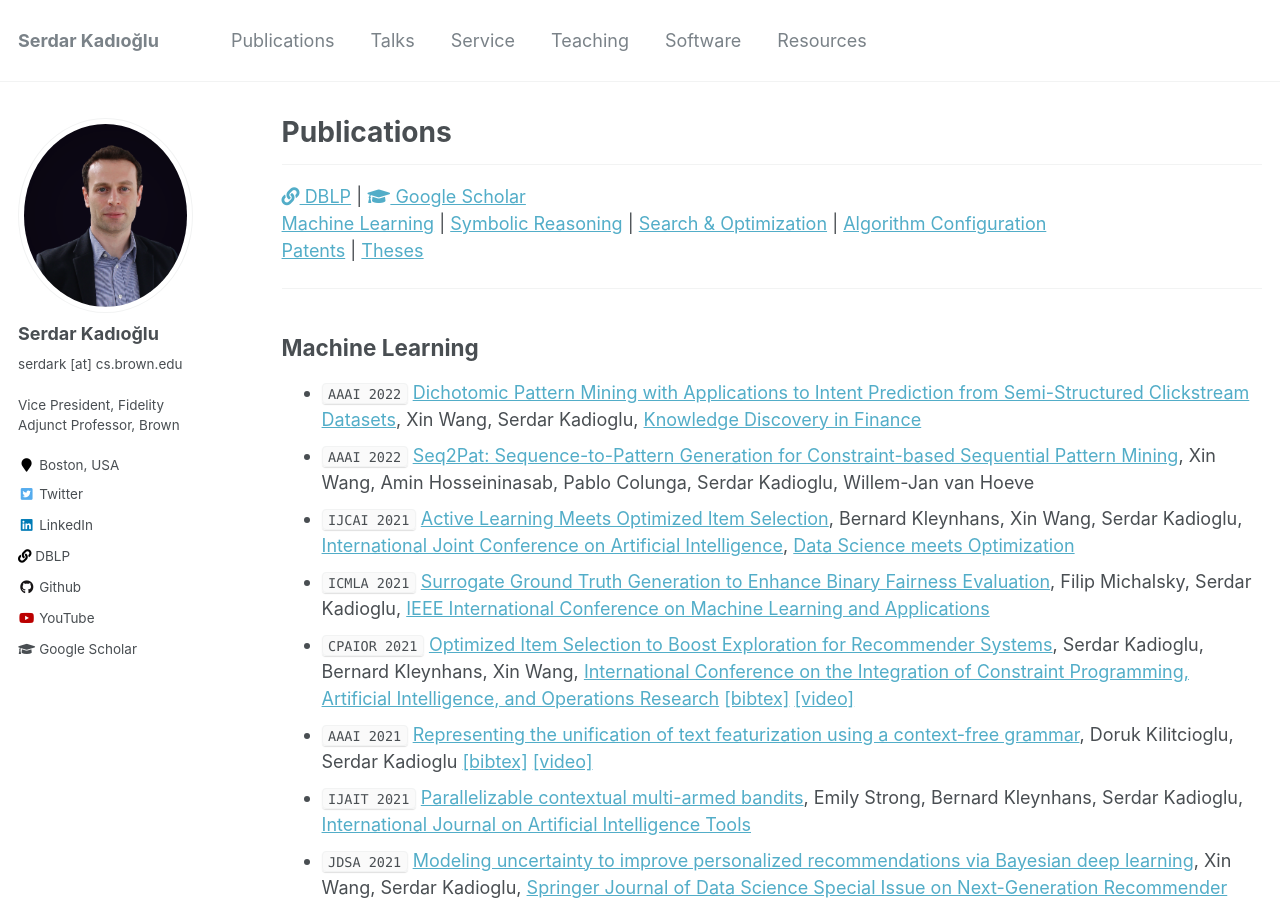
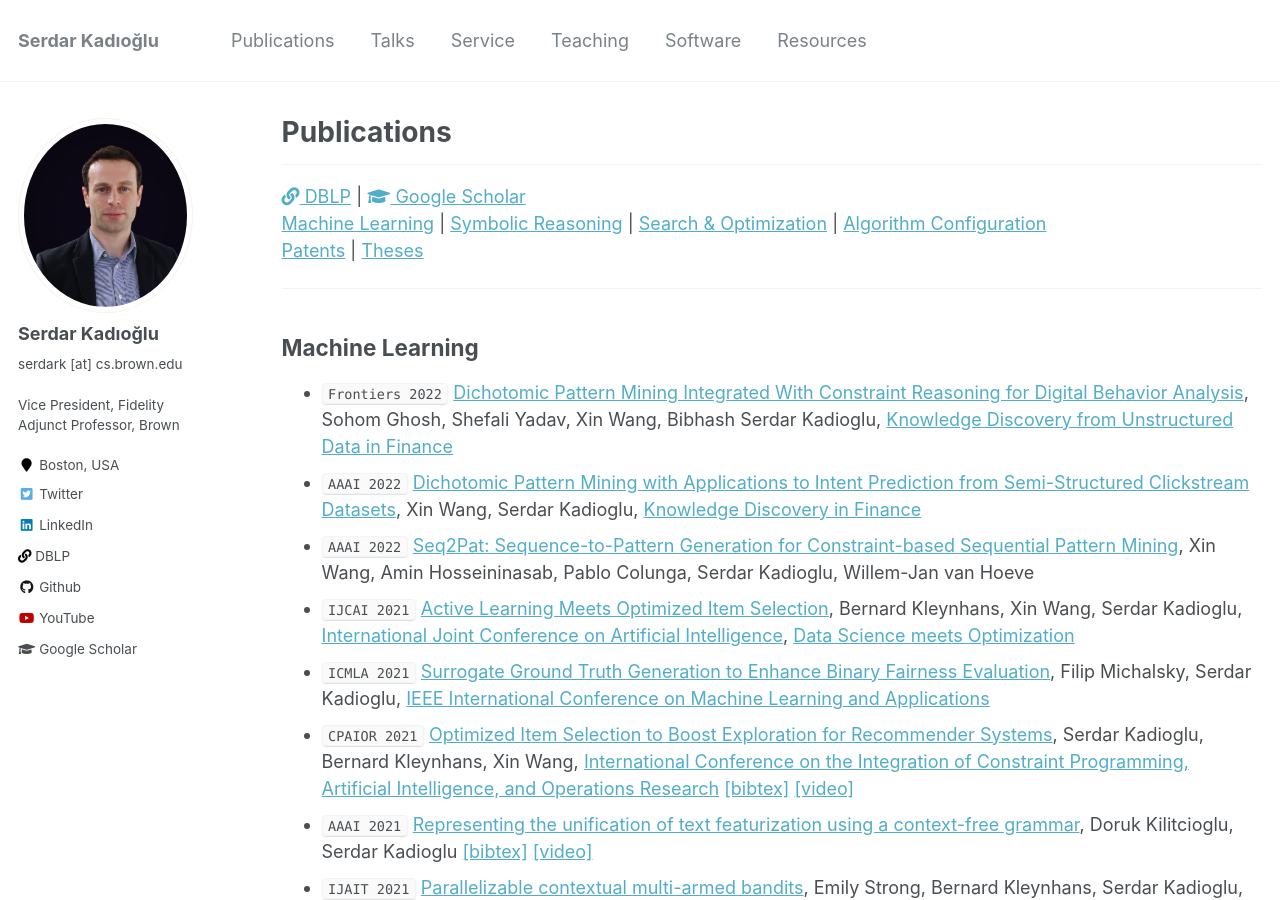
Before and after one commit to skadio/skadio.github.io, a Jekyll site: the page built from _pages/publications.md, in a window 1280 px wide and 900 px high. Built offline with Jekyll 4.4.1, drawn with Linux system fonts in a browser that asks for light colours.

Commit message:
Update publications.md

```diff
--- a/_pages/publications.md
+++ b/_pages/publications.md
@@ -18,6 +18,7 @@ author_profile: true
 ---
 
 ## Machine Learning
+* `Frontiers 2022` [Dichotomic Pattern Mining Integrated With Constraint Reasoning for Digital Behavior Analysis](https://www.frontiersin.org/articles/10.3389/frai.2022.868085/full?&utm_source=Email_to_authors_&utm_medium=Email&utm_content=T1_11.5e1_author&utm_campaign=Email_publication&field=&journalName=Frontiers_in_Artificial_Intelligence&id=868085), Sohom Ghosh, Shefali Yadav, Xin Wang, Bibhash Serdar Kadioglu, [Knowledge Discovery from Unstructured Data in Finance](https://www.frontiersin.org/research-topics/21489/knowledge-discovery-from-unstructured-data-in-finance#articles)
 * `AAAI 2022` [Dichotomic Pattern Mining with Applications to Intent Prediction from Semi-Structured Clickstream Datasets](https://arxiv.org/abs/2201.09178), Xin Wang, Serdar Kadioglu, [Knowledge Discovery in Finance](https://aaai-kdf.github.io/kdf2022/)
 * `AAAI 2022` [Seq2Pat: Sequence-to-Pattern Generation for Constraint-based Sequential Pattern Mining](https://aaai.org/Conferences/AAAI-22/), Xin Wang, Amin Hosseininasab, Pablo Colunga, Serdar Kadioglu, Willem-Jan van Hoeve
 * `IJCAI 2021` [Active Learning Meets Optimized Item Selection](https://arxiv.org/abs/2112.03105), Bernard Kleynhans, Xin Wang, Serdar Kadioglu, [International Joint Conference on Artificial Intelligence](https://ijcai-21.org/), [Data Science meets Optimization](https://sites.google.com/view/ijcai2021dso)
```
